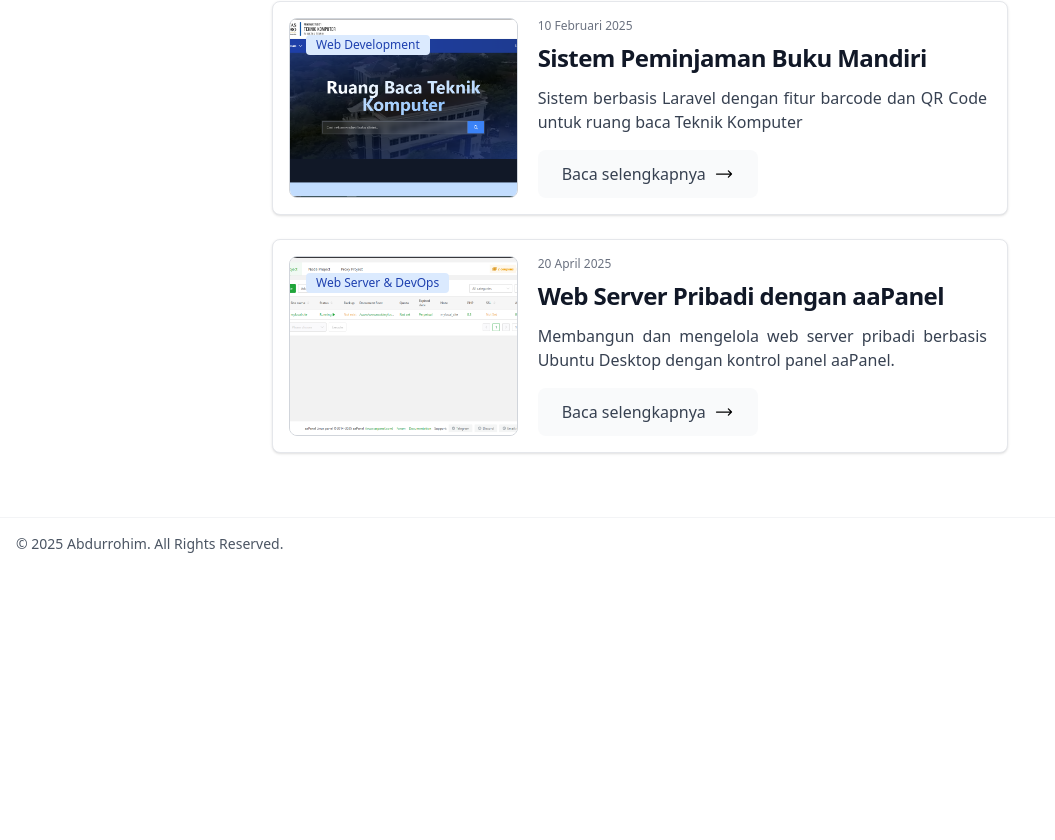
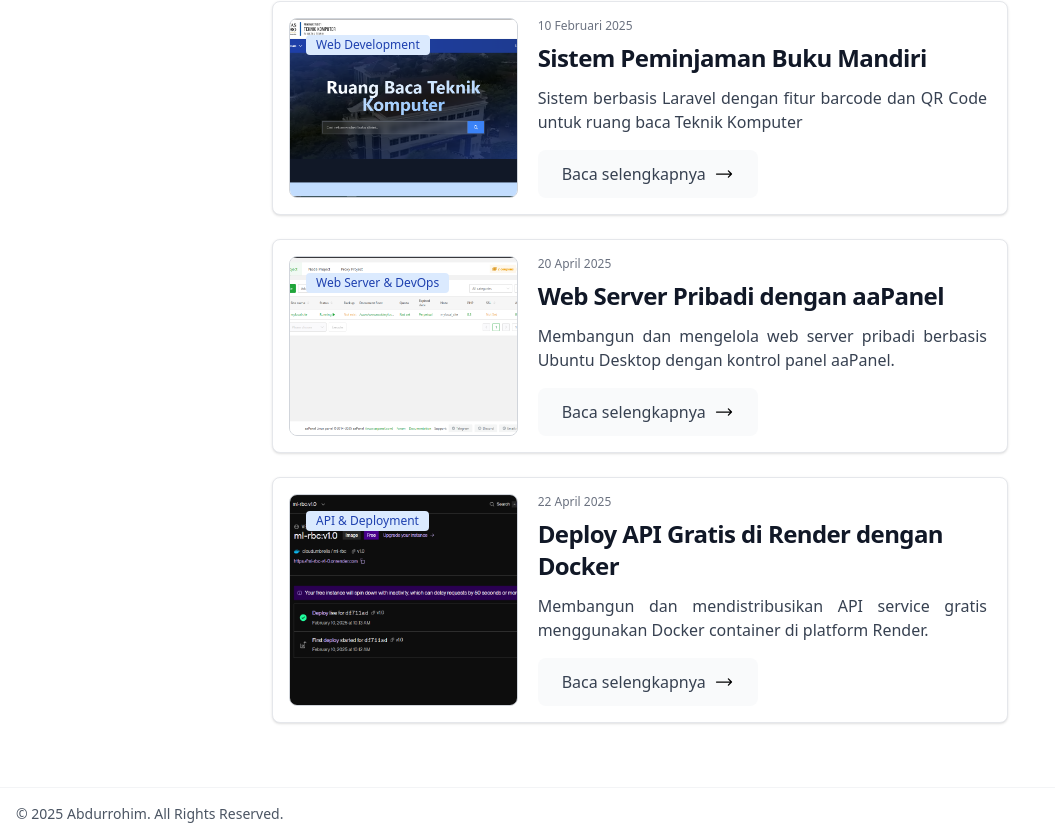
Before and after one commit to aabdurrohim/personalwebwithnext, a Next.js app: page /projects in a window 1280 px wide. Shown: the part 365-1205 px from the top of the page, without its empty margins (0-1055 px from the left). Before the commit the page ends 935 px from the top, so only its background shows below. Built offline with nearby package versions, Linux system fonts and the light colour scheme.

Commit message:
add new project

```diff
--- a/app/blog/[slug]/page.tsx
+++ b/app/blog/[slug]/page.tsx
@@ -52,7 +52,7 @@ const articles = [
     excerpt: "Aplikasi Web Progresif (PWA) memberikan pengalaman pengguna seperti aplikasi native di web. Artikel ini membahas cara membangun PWA dengan React dan fitur-fitur yang perlu diperhatikan.",
     slug: "membangun-pwa-react",
     imageUrl: "/images/pwa.png",
-    date: "2025-05-05",
+    date: "2025-03-05",
     category: "Web Development",
     content1: `Aplikasi Web Progresif (PWA) adalah revolusi dalam pengembangan web, menjembatani kesenjangan antara aplikasi web dan aplikasi native dengan memberikan pengalaman pengguna yang mulus dan kaya. Dengan memanfaatkan teknologi web modern, PWA dapat diinstal di perangkat pengguna, bekerja secara offline, dan mengirimkan notifikasi push, menjadikannya pilihan menarik bagi pengembang yang ingin menjangkau audiens yang lebih luas dan meningkatkan keterlibatan pengguna. React, dengan arsitektur berbasis komponennya yang kuat dan performa yang tinggi, sangat cocok untuk membangun PWA. Komponen React yang dapat digunakan kembali memungkinkan pengembang untuk membangun antarmuka pengguna yang kompleks dengan cepat dan efisien, sementara virtual DOM React memastikan bahwa aplikasi tetap responsif dan cepat bahkan saat menangani data yang besar. Untuk memulai, pengembang perlu menginstal beberapa paket npm dan mengonfigurasi file manifest.json, yang berisi metadata penting tentang PWA, seperti nama, ikon, dan tema. File manifest.json ini memungkinkan browser untuk mengenali PWA dan menawarkannya untuk diinstal pada perangkat pengguna, memberikan pengalaman seperti aplikasi native.`,
     content2: `Service worker adalah inti dari PWA, memungkinkan aplikasi untuk bekerja secara offline dan memberikan pengalaman yang konsisten bahkan dalam kondisi jaringan yang buruk. Service worker adalah skrip JavaScript yang berjalan di latar belakang, mencegat permintaan jaringan, dan menyimpan sumber daya di cache. Dengan mengimplementasikan service worker yang tepat, pengembang dapat memastikan bahwa PWA mereka tetap fungsional dan responsif bahkan ketika pengguna offline, memberikan pengalaman pengguna yang mulus dan tanpa gangguan. Service worker juga memungkinkan PWA untuk mengirimkan notifikasi push, yang dapat digunakan untuk memberi tahu pengguna tentang pembaruan, promosi, dan informasi penting lainnya. Selain itu, penting untuk memastikan bahwa PWA memenuhi kriteria PWA, seperti HTTPS, responsif, dan performa yang baik. HTTPS memastikan keamanan komunikasi antara pengguna dan server, melindungi data sensitif dan membangun kepercayaan pengguna. Desain responsif memastikan bahwa PWA berfungsi dengan baik di berbagai perangkat dan ukuran layar, memberikan pengalaman pengguna yang konsisten dan optimal. Dengan mengoptimalkan performa PWA, pengembang dapat mengurangi waktu pemuatan halaman, meningkatkan responsivitas aplikasi, dan memberikan pengalaman pengguna yang lancar dan menyenangkan, yang pada akhirnya meningkatkan keterlibatan pengguna dan tingkat konversi.`,
--- a/app/blog/page.tsx
+++ b/app/blog/page.tsx
@@ -53,7 +53,7 @@ export default function Blog() {
       excerpt: "Aplikasi Web Progresif (PWA) memberikan pengalaman pengguna seperti aplikasi native di web. Artikel ini membahas cara membangun PWA dengan React dan fitur-fitur yang perlu diperhatikan.",
       slug: "membangun-pwa-react",
       imageUrl: "/images/pwa.png",
-      date: "2025-05-05",
+      date: "2025-03-05",
       category: "Web Development",
       content1: `Aplikasi Web Progresif (PWA) adalah revolusi dalam pengembangan web, menjembatani kesenjangan antara aplikasi web dan aplikasi native dengan memberikan pengalaman pengguna yang mulus dan kaya. Dengan memanfaatkan teknologi web modern, PWA dapat diinstal di perangkat pengguna, bekerja secara offline, dan mengirimkan notifikasi push, menjadikannya pilihan menarik bagi pengembang yang ingin menjangkau audiens yang lebih luas dan meningkatkan keterlibatan pengguna. React, dengan arsitektur berbasis komponennya yang kuat dan performa yang tinggi, sangat cocok untuk membangun PWA. Komponen React yang dapat digunakan kembali memungkinkan pengembang untuk membangun antarmuka pengguna yang kompleks dengan cepat dan efisien, sementara virtual DOM React memastikan bahwa aplikasi tetap responsif dan cepat bahkan saat menangani data yang besar. Untuk memulai, pengembang perlu menginstal beberapa paket npm dan mengonfigurasi file manifest.json, yang berisi metadata penting tentang PWA, seperti nama, ikon, dan tema. File manifest.json ini memungkinkan browser untuk mengenali PWA dan menawarkannya untuk diinstal pada perangkat pengguna, memberikan pengalaman seperti aplikasi native.`,
       content2: `Service worker adalah inti dari PWA, memungkinkan aplikasi untuk bekerja secara offline dan memberikan pengalaman yang konsisten bahkan dalam kondisi jaringan yang buruk. Service worker adalah skrip JavaScript yang berjalan di latar belakang, mencegat permintaan jaringan, dan menyimpan sumber daya di cache. Dengan mengimplementasikan service worker yang tepat, pengembang dapat memastikan bahwa PWA mereka tetap fungsional dan responsif bahkan ketika pengguna offline, memberikan pengalaman pengguna yang mulus dan tanpa gangguan. Service worker juga memungkinkan PWA untuk mengirimkan notifikasi push, yang dapat digunakan untuk memberi tahu pengguna tentang pembaruan, promosi, dan informasi penting lainnya. Selain itu, penting untuk memastikan bahwa PWA memenuhi kriteria PWA, seperti HTTPS, responsif, dan performa yang baik. HTTPS memastikan keamanan komunikasi antara pengguna dan server, melindungi data sensitif dan membangun kepercayaan pengguna. Desain responsif memastikan bahwa PWA berfungsi dengan baik di berbagai perangkat dan ukuran layar, memberikan pengalaman pengguna yang konsisten dan optimal. Dengan mengoptimalkan performa PWA, pengembang dapat mengurangi waktu pemuatan halaman, meningkatkan responsivitas aplikasi, dan memberikan pengalaman pengguna yang lancar dan menyenangkan, yang pada akhirnya meningkatkan keterlibatan pengguna dan tingkat konversi.`,
--- a/app/projects/[slug]/page.tsx
+++ b/app/projects/[slug]/page.tsx
@@ -45,6 +45,20 @@ const projects = [
     content2:
       "Dalam proyek ini, saya juga belajar mengenai pengaturan firewall, manajemen domain dan subdomain, serta menginstal SSL untuk meningkatkan keamanan. Server ini menjadi fondasi bagi berbagai eksperimen web selanjutnya dan telah digunakan untuk menghosting beberapa proyek web pribadi. Melalui proyek ini, saya memperoleh pengalaman praktis tentang server-side configuration, deployment, dan pengelolaan hosting secara langsung tanpa menggunakan layanan hosting pihak ketiga. Hal ini memberikan saya pemahaman mendalam tentang bagaimana server bekerja serta pentingnya keamanan dan efisiensi dalam pengelolaan web server. Seluruh proses dan hasil proyek ini juga telah saya dokumentasikan dalam bentuk video yang diunggah ke channel YouTube pribadi saya sebagai referensi dan pembelajaran lebih lanjut.",
   },
+  {
+    id: 4,
+    title: "Deploy API Gratis di Render dengan Docker",
+    excerpt: "Membangun dan mendistribusikan API service gratis menggunakan Docker container di platform Render.",
+    category: "API & Deployment",
+    imageUrl: "/images/render.png",
+    url: "https://render.com",
+    date: "2025-04-22",
+    slug: "deploy-api-docker-render",
+    content1:
+      "Proyek ini merupakan implementasi dari layanan API sederhana yang dibangun dengan Python dan dideploy secara gratis ke platform Render menggunakan Docker. Untuk dapat melakukan deployment ini, seluruh proyek terlebih dahulu di-*containerize* menggunakan Docker agar dapat dijalankan secara konsisten di berbagai lingkungan. Render memungkinkan saya untuk hanya melakukan pull dari image Docker yang telah dibuat, lalu menjalankannya sebagai web service tanpa perlu konfigurasi server manual. Ini menjadikan proses deploy lebih cepat, praktis, dan efisien.",
+    content2:
+      "Dengan pendekatan containerized deployment ini, saya memperoleh pengalaman langsung dalam mengemas aplikasi ke dalam Docker image, menulis file `Dockerfile`, dan mendorong image tersebut ke Docker Hub. Setelah itu, Render secara otomatis menarik image tersebut dan menjalankannya sebagai service aktif yang dapat diakses publik. Ini sangat cocok untuk keperluan testing API, prototipe aplikasi backend, atau proyek portofolio pribadi. Selain itu, proses ini memberikan pemahaman mendalam tentang pentingnya environment yang konsisten dalam pengembangan perangkat lunak modern.",
+  },
 ];
 
 export default function ProjectDetail({ params }: { params: { slug: string } }) {
--- a/app/projects/page.tsx
+++ b/app/projects/page.tsx
@@ -44,6 +44,21 @@ const projects = [
     content2:
       "Dalam proyek ini, saya juga belajar mengenai pengaturan firewall, manajemen domain dan subdomain, serta menginstal SSL untuk meningkatkan keamanan. Server ini menjadi fondasi bagi berbagai eksperimen web selanjutnya dan telah digunakan untuk menghosting beberapa proyek web pribadi. Melalui proyek ini, saya memperoleh pengalaman praktis tentang server-side configuration, deployment, dan pengelolaan hosting secara langsung tanpa menggunakan layanan hosting pihak ketiga. Hal ini memberikan saya pemahaman mendalam tentang bagaimana server bekerja serta pentingnya keamanan dan efisiensi dalam pengelolaan web server. Seluruh proses dan hasil proyek ini juga telah saya dokumentasikan dalam bentuk video yang diunggah ke channel YouTube pribadi saya sebagai referensi dan pembelajaran lebih lanjut.",
   },
+  {
+    id: 4,
+    title: "Deploy API Gratis di Render dengan Docker",
+    excerpt: "Membangun dan mendistribusikan API service gratis menggunakan Docker container di platform Render.",
+    category: "API & Deployment",
+    imageUrl: "/images/render.png",
+    url: "https://render.com",
+    date: "2025-04-22",
+    slug: "deploy-api-docker-render",
+    content1:
+      "Proyek ini merupakan implementasi dari layanan API sederhana yang dibangun dengan Python dan dideploy secara gratis ke platform Render menggunakan Docker. Untuk dapat melakukan deployment ini, seluruh proyek terlebih dahulu di-*containerize* menggunakan Docker agar dapat dijalankan secara konsisten di berbagai lingkungan. Render memungkinkan saya untuk hanya melakukan pull dari image Docker yang telah dibuat, lalu menjalankannya sebagai web service tanpa perlu konfigurasi server manual. Ini menjadikan proses deploy lebih cepat, praktis, dan efisien.",
+    content2:
+      "Dengan pendekatan containerized deployment ini, saya memperoleh pengalaman langsung dalam mengemas aplikasi ke dalam Docker image, menulis file `Dockerfile`, dan mendorong image tersebut ke Docker Hub. Setelah itu, Render secara otomatis menarik image tersebut dan menjalankannya sebagai service aktif yang dapat diakses publik. Ini sangat cocok untuk keperluan testing API, prototipe aplikasi backend, atau proyek portofolio pribadi. Selain itu, proses ini memberikan pemahaman mendalam tentang pentingnya environment yang konsisten dalam pengembangan perangkat lunak modern."
+  }
+
 ];
 
 export default function Page() {
```
Also changed, not shown: public/images/render.png (added).
